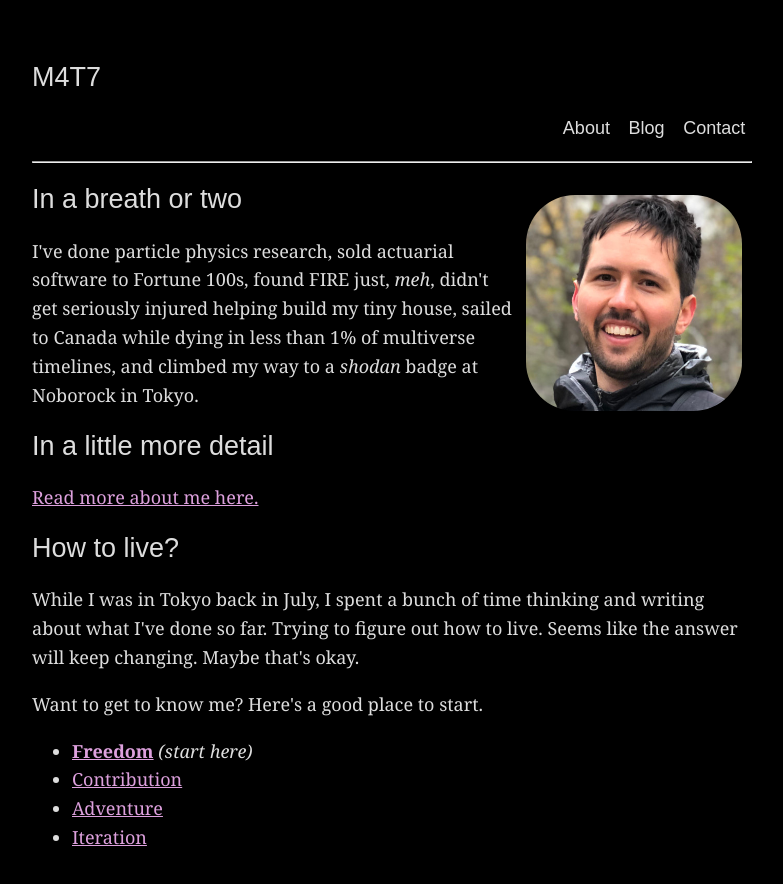
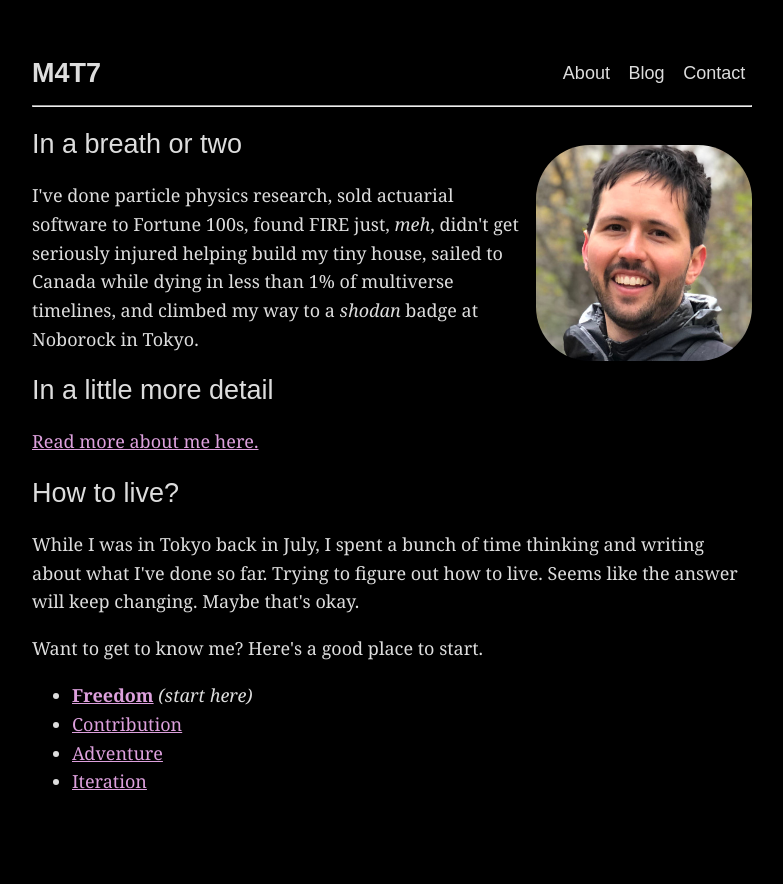
Before and after one commit to mattsmida/m4t7net, a plain HTML site: page htdocs/index.html in a window 1280 px wide. Shown: the whole page, without its empty margins (248-1031 px from the left). After the commit the page ends 855 px from the top, so only its background shows below. Drawn offline with Linux system fonts and the light colour scheme.

Commit message:
fixed navbar on homepage

```diff
--- a/htdocs/index.html
+++ b/htdocs/index.html
@@ -8,12 +8,14 @@
 </head>
 <body>
   <nav>
-    <h1><a href="./index.html">M4T7</a></h1>
+  <div>
+    <span id='site-name'><a href="./index.html">M4T7</a></span>
     <ul>
       <li><a href='./about.html'>About</a></li>
       <li><a href='./blog.html'>Blog</a></li>
       <li><a href='./contact.html'>Contact</a></li>
     </ul>
+    </div>
   </nav>
   <hr>
 
--- a/htdocs/style.css
+++ b/htdocs/style.css
@@ -38,7 +38,7 @@ nav ul li {
   width: 30%;
   height: auto;
   border-radius: 25%;
-  padding: 10px;
+  margin: 15px 0px 15px 15px;
 }
 
 .blog-image {
@@ -66,6 +66,13 @@ date {
   font-size: 90%;
 }
 
+#site-name {
+  font-size: 150%;
+  font-weight: bold;
+  float: left;
+  padding-inline-start: 0px;
+}
+
 #you-might-live {
   display: flex;
   justify-content: center;
```
